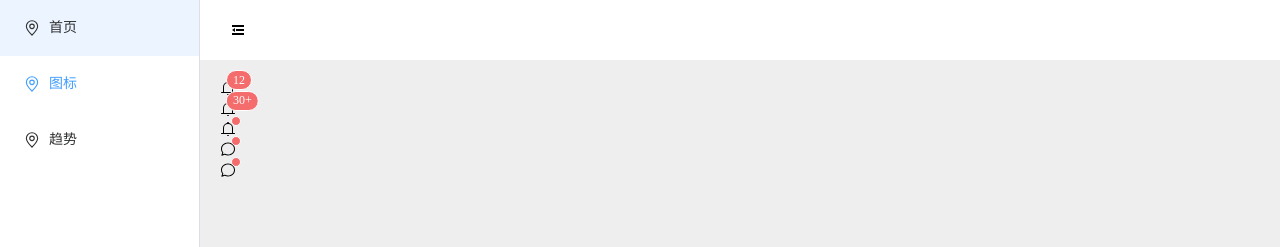
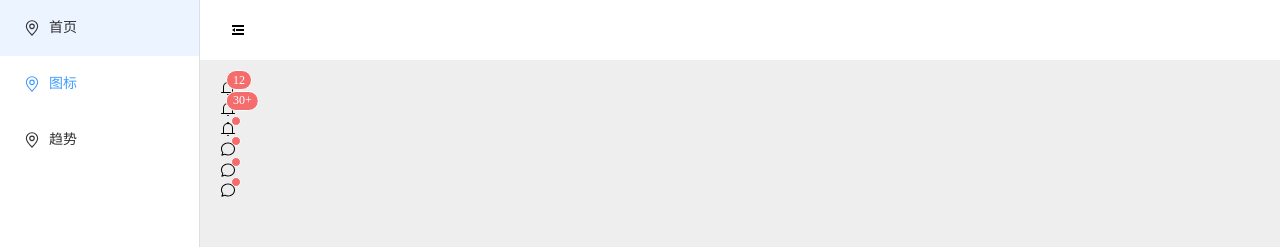
Before and after one commit to xiepengcz/m-components, a Vue app: page /notification in a window 1280 px wide. Shown: the top 247 px of the page. Built offline with nearby package versions, Linux system fonts and the light colour scheme.

Commit message:
notification添加禁用

```diff
--- a/src/components/notification/src/index.vue
+++ b/src/components/notification/src/index.vue
@@ -1,5 +1,5 @@
 <template>
-  <el-popover placement="bottom" :width="300" trigger="click" class="popover">
+  <el-popover :disabled="disabled" placement="bottom" :width="300" trigger="click" class="popover">
     <template #default>
       <slot></slot>
     </template>
@@ -24,6 +24,7 @@ let props = defineProps({
   max: { type: Number, default: 99 }, // 最大值
   isDot: { type: Boolean, default: false }, // 是否显示小圆点
   hidden: { type: Boolean, default: false }, // 是否隐藏 Badge
+  disabled: { type: Boolean, default: false }, // 是否隐藏 Badge
 });
 </script>
 <style lang="scss">
--- a/src/views/notification/index.vue
+++ b/src/views/notification/index.vue
@@ -10,6 +10,10 @@
   </div>
   <div>
     <m-notification :value="50" :max="30" :isDot="true" icon="chatRound">
+    </m-notification>
+  </div>
+  <div>
+    <m-notification :disabled="true" :value="50" :max="30" :isDot="true" icon="chatRound">
     </m-notification>
   </div>
   <div>
```
